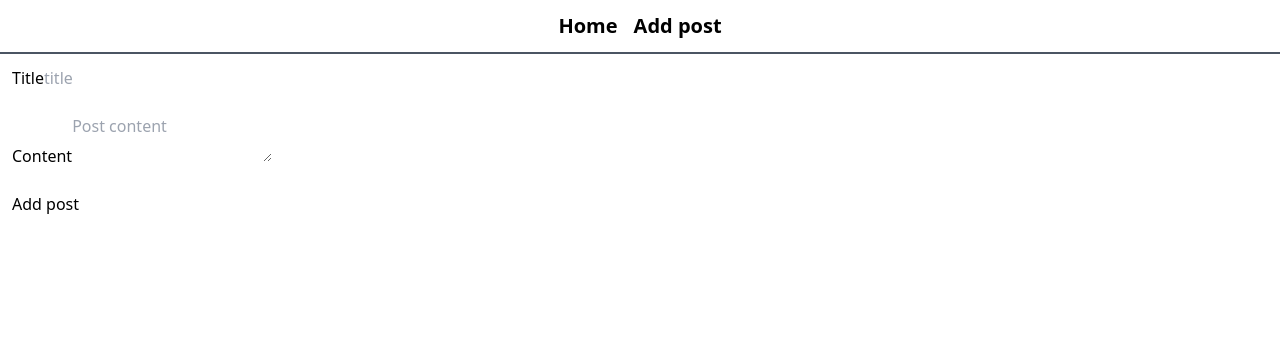
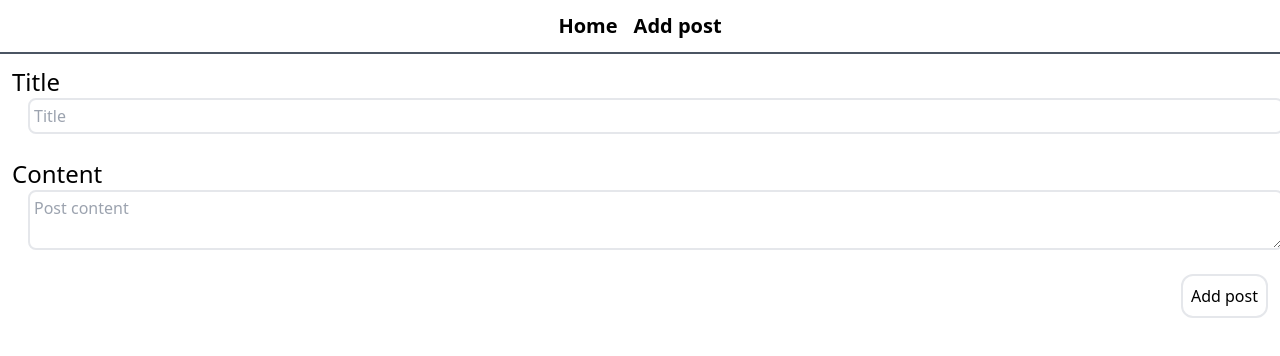
Before and after one commit to abhinavpurohit47/BlogSite_TA, a Next.js app: page /add-post in a window 1280 px wide. Shown: the top 356 px of the page. Built offline with nearby package versions, Linux system fonts and the light colour scheme.

Commit message:
✨ Functionalities to add post.

```diff
--- a/pages/add-post.js
+++ b/pages/add-post.js
@@ -18,6 +18,32 @@ export default function AddPost() {
 
         // fields check
         if (!title || !content) return setError('All fields are required');
+         // post structure
+         let post = {
+            title,
+            content,
+            published: false,
+            createdAt: new Date().toISOString(),
+        };
+        // save the post
+        let response = await fetch('/api/posts', {
+            method: 'POST',
+            body: JSON.stringify(post),
+        });
+
+        // get the data
+        let data = await response.json();
+
+        if (data.success) {
+            // reset the fields
+            setTitle('');
+            setContent('');
+            // set the message
+            return setMessage(data.message);
+        } else {
+            // set the error
+            return setError(data.message);
+        }
     };
 
     return (
@@ -36,18 +62,20 @@ export default function AddPost() {
                         </div>
                     ) : null}
                     <div className="block w-full p-3">
-                        <label>Title</label>
+                        <label className="block text-2xl">Title</label>
                         <input
+                        className="w-full p-1 ml-4 text-white bg-transparent border-2 rounded-lg outline-none hover:bg-black hover:to-white"
                             type="text"
                             name="title"
                             onChange={(e) => setTitle(e.target.value)}
                             value={title}
-                            placeholder="title"
+                            placeholder="Title"
                         />
                     </div>
-                    <div className="block w-full p-3">
-                        <label>Content</label>
+                    <div className="flex flex-col  w-full p-3">
+                        <label className="block text-2xl">Content</label>
                         <textarea
+                        className="w-full p-1 ml-4 text-white bg-transparent border-2 rounded-lg outline-none hover:bg-black hover:to-bg-gray-500"
                             name="content"
                             onChange={(e) => setContent(e.target.value)}
                             value={content}
@@ -55,7 +83,7 @@ export default function AddPost() {
                         />
                     </div>
                     <div className="block w-full p-3">
-                        <button type="submit">Add post</button>
+                        <button type="submit" className="justify-center block float-right p-2 text-black bg-transparent border-2 outline-none cursor-pointer rounded-xl text-bold">Add post</button>
                     </div>
                 </form>
             </div>
```
